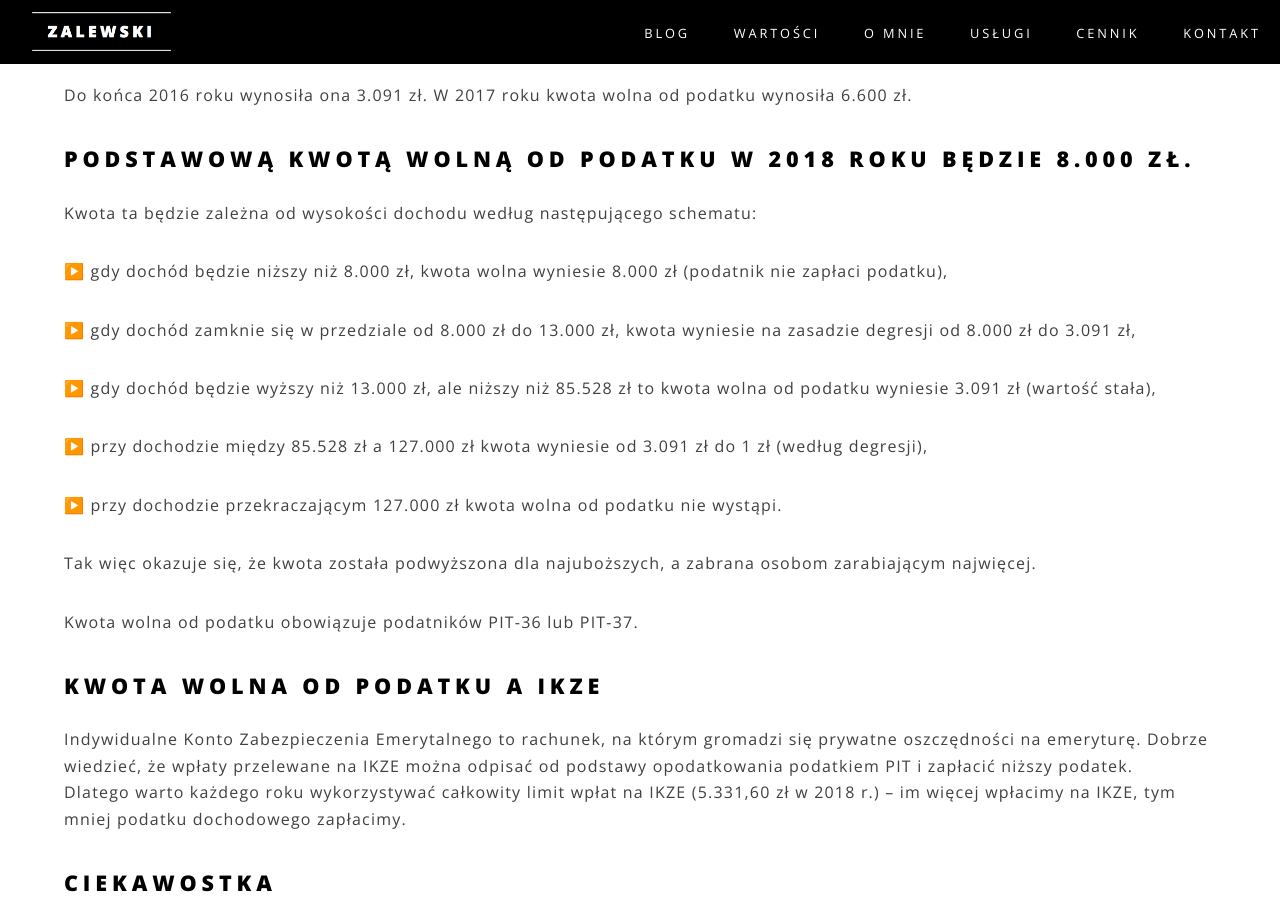
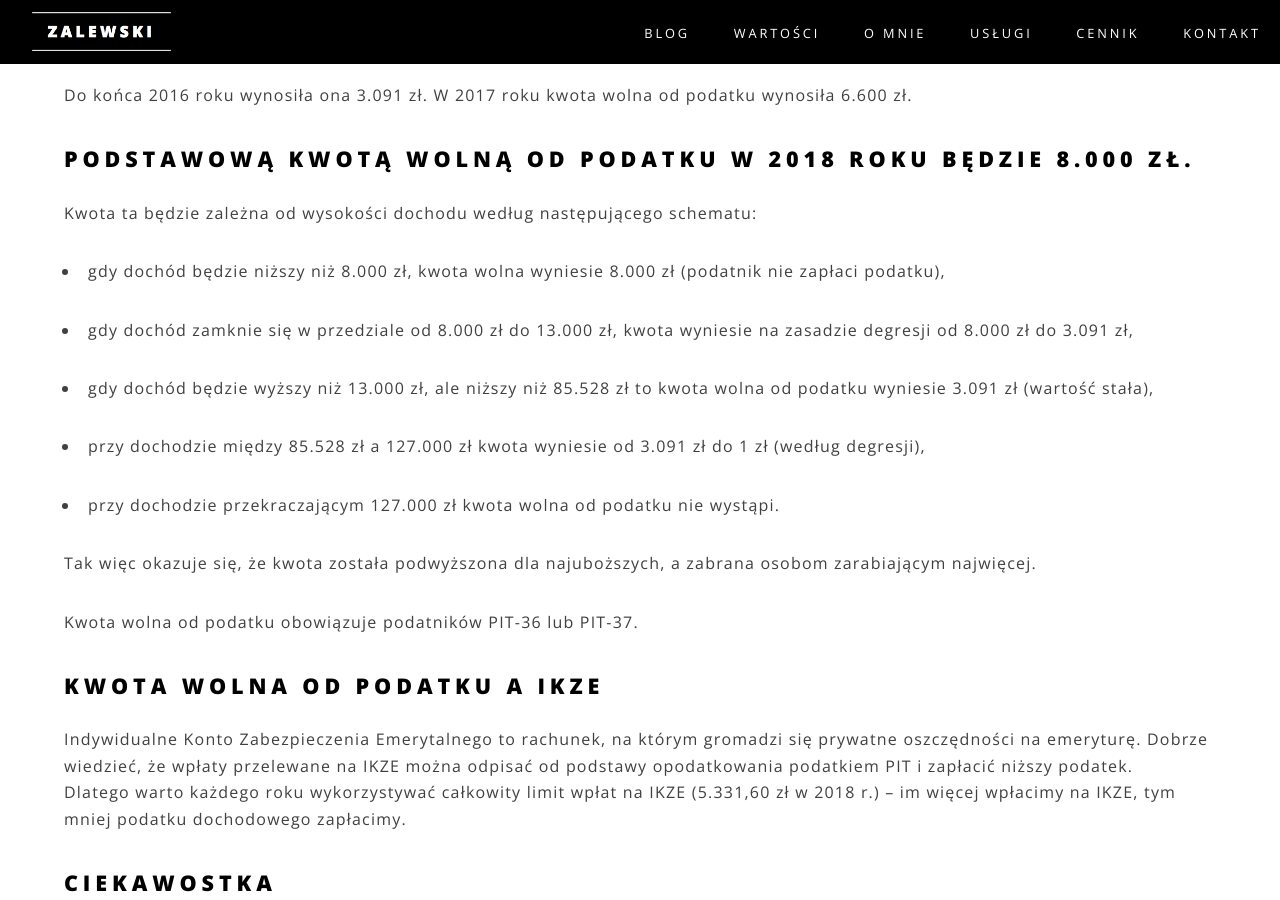
Before and after one commit to zalewskifinance/zalewskifinance.github.io, a Jekyll site: the page built from _posts/2018-11-14-kwota-wolna.md, in a window 1280 px wide and 900 px high, scrolled down 420 px. Built offline with Jekyll 4.4.1, drawn with Linux system fonts in a browser that asks for light colours.

```diff
--- a/_posts/2018-11-14-kwota-wolna.md
+++ b/_posts/2018-11-14-kwota-wolna.md
@@ -16,15 +16,15 @@ Do końca 2016 roku wynosiła ona 3.091 zł. W 2017 roku kwota wolna od podatku
 
 Kwota ta będzie zależna od wysokości dochodu według następującego schematu:
 
-▶️ gdy dochód będzie niższy niż 8.000 zł, kwota wolna wyniesie 8.000 zł (podatnik nie zapłaci podatku),
+- gdy dochód będzie niższy niż 8.000 zł, kwota wolna wyniesie 8.000 zł (podatnik nie zapłaci podatku),
 
-▶️ gdy dochód zamknie się w przedziale od 8.000 zł do 13.000 zł, kwota wyniesie na zasadzie degresji od 8.000 zł do 3.091 zł,
+- gdy dochód zamknie się w przedziale od 8.000 zł do 13.000 zł, kwota wyniesie na zasadzie degresji od 8.000 zł do 3.091 zł,
 
-▶️ gdy dochód będzie wyższy niż 13.000 zł, ale niższy niż 85.528 zł to kwota wolna od podatku wyniesie 3.091 zł (wartość stała),
+- gdy dochód będzie wyższy niż 13.000 zł, ale niższy niż 85.528 zł to kwota wolna od podatku wyniesie 3.091 zł (wartość stała),
 
-▶️ przy dochodzie między 85.528 zł a 127.000 zł kwota wyniesie od 3.091 zł do 1 zł (według degresji),
+- przy dochodzie między 85.528 zł a 127.000 zł kwota wyniesie od 3.091 zł do 1 zł (według degresji),
 
-▶️ przy dochodzie przekraczającym 127.000 zł kwota wolna od podatku nie wystąpi.
+- przy dochodzie przekraczającym 127.000 zł kwota wolna od podatku nie wystąpi.
 
 Tak więc okazuje się, że kwota została podwyższona dla najuboższych, a zabrana osobom zarabiającym najwięcej.
 
```
